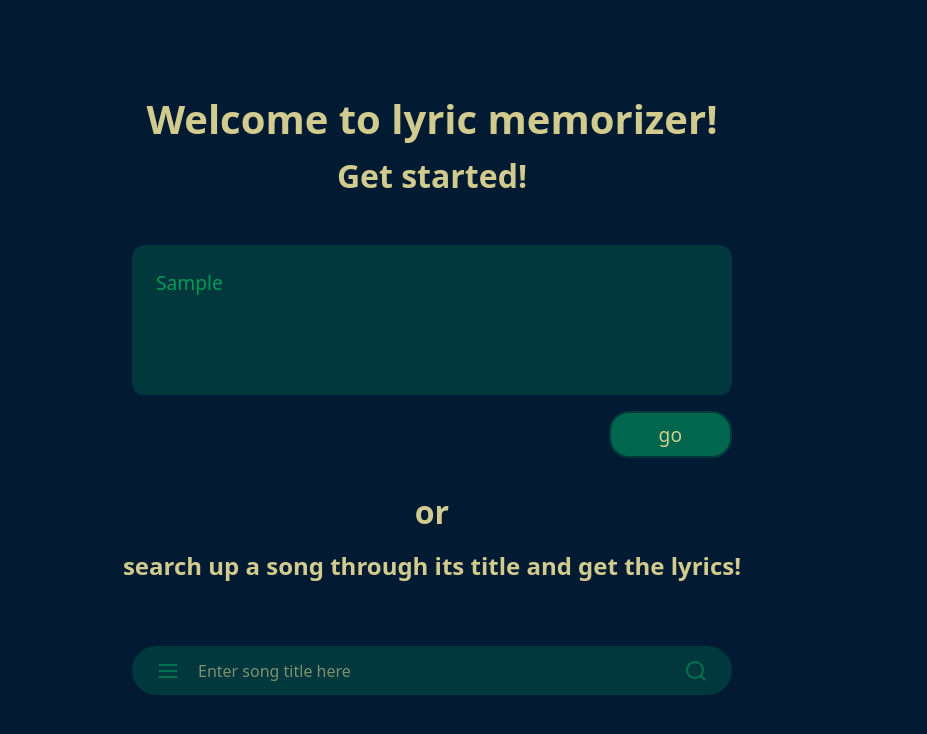
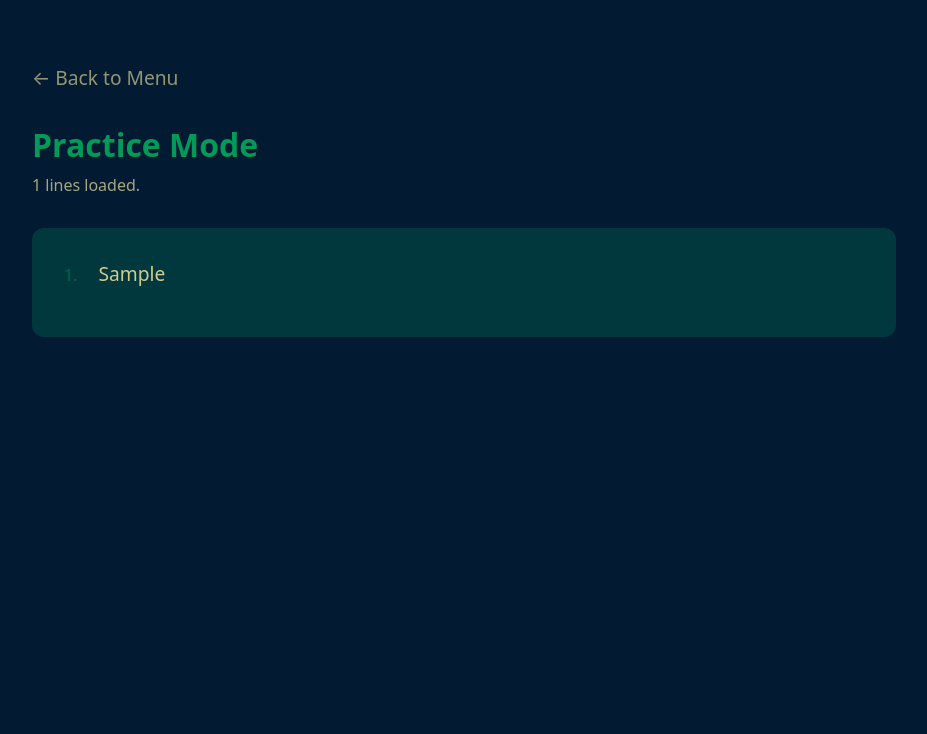
Before and after one commit to sitharachari/lyrics-memorizer, a React (Vite) app: page / in a window 1280 px wide. Both pictures are taken after typing "Sample" into the empty fields and a click on the button "go". Shown: the top 734 px of the page, without its empty margins (208-1135 px from the left). Built offline with nearby package versions, Linux system fonts and the light colour scheme.

Commit message:
added string parsing logic when lyrics are pasted in and then going to practice mode

```diff
--- a/src/App.css
+++ b/src/App.css
@@ -113,3 +113,59 @@
   color: var(--color-sand);
   opacity: 0.6;
 }
+
+/* --- Practice View Styles --- */
+.practice-container {
+  align-items: flex-start;
+  text-align: left;
+}
+
+.back-button {
+  background: transparent;
+  color: var(--color-sand);
+  font-size: 1.2rem;
+  cursor: pointer;
+  padding: 0;
+  margin-bottom: 2rem;
+  opacity: 0.7;
+  transition: opacity 0.2s;
+}
+
+.back-button:hover {
+  opacity: 1;
+}
+
+.practice-header {
+  margin-bottom: 2rem;
+}
+
+.practice-header h2 {
+  font-size: 2rem;
+  margin: 0 0 0.5rem 0;
+  color: var(--color-neon-green);
+}
+
+.practice-header p {
+  margin: 0;
+  opacity: 0.8;
+}
+
+.debug-lines {
+  width: 100%;
+  background-color: var(--color-input-bg);
+  padding: 2rem;
+  border-radius: 12px;
+}
+
+.debug-line {
+  margin: 0 0 1rem 0;
+  font-size: 1.2rem;
+  line-height: 1.5;
+}
+
+.line-number {
+  color: var(--color-neon-green);
+  opacity: 0.5;
+  margin-right: 1rem;
+  font-size: 1rem;
+}
--- a/src/App.tsx
+++ b/src/App.tsx
@@ -1,6 +1,57 @@
+import { useState } from 'react';
 import './App.css';
 
 function App() {
+  // --- STATE ---
+  const [currentView, setCurrentView] = useState<'home' | 'practice'>('home');
+  const [rawLyrics, setRawLyrics] = useState('');
+  const [songLines, setSongLines] = useState<string[]>([]);
+
+  // --- HANDLERS ---
+  const handleStartPractice = () => {
+    // 1. Prevent starting if the text area is empty
+    if (!rawLyrics.trim()) return;
+
+    // 2. Parse the lyrics: split by new line, trim whitespace, and remove empty lines
+    const parsedLines = rawLyrics
+      .split('\n')
+      .map(line => line.trim())
+      .filter(line => line.length > 0);
+
+    // 3. Save the parsed lines and switch the view
+    setSongLines(parsedLines);
+    setCurrentView('practice');
+  };
+
+  // --- RENDER PRACTICE VIEW ---
+  if (currentView === 'practice') {
+    return (
+      <div className="container practice-container">
+        <button
+          className="back-button"
+          onClick={() => setCurrentView('home')}
+        >
+          &larr; Back to Menu
+        </button>
+
+        <div className="practice-header">
+          <h2>Practice Mode</h2>
+          <p>{songLines.length} lines loaded.</p>
+        </div>
+
+        {/* This is a temporary display to prove the parsing worked */}
+        <div className="debug-lines">
+          {songLines.map((line, index) => (
+            <p key={index} className="debug-line">
+              <span className="line-number">{index + 1}.</span> {line}
+            </p>
+          ))}
+        </div>
+      </div>
+    );
+  }
+
+  // --- RENDER HOME VIEW ---
   return (
     <div className="container">
       <header className="header">
@@ -12,9 +63,13 @@ function App() {
         <textarea
           className="lyrics-textarea"
           placeholder="paste in your lyrics here!"
+          value={rawLyrics}
+          onChange={(e) => setRawLyrics(e.target.value)}
         />
         <div className="button-container">
-          <button className="go-button">go</button>
+          <button className="go-button" onClick={handleStartPractice}>
+            go
+          </button>
         </div>
       </section>
 
@@ -25,20 +80,16 @@ function App() {
 
       <section className="search-section">
         <div className="search-bar">
-          {/* Hamburger Menu Icon */}
           <svg className="icon" width="24" height="24" viewBox="0 0 24 24" fill="none" stroke="currentColor" strokeWidth="2">
             <line x1="3" y1="12" x2="21" y2="12"></line>
             <line x1="3" y1="6" x2="21" y2="6"></line>
             <line x1="3" y1="18" x2="21" y2="18"></line>
           </svg>
-
           <input
             type="text"
             placeholder="Enter song title here"
             className="search-input"
           />
-
-          {/* Magnifying Glass Icon */}
           <svg className="icon" width="24" height="24" viewBox="0 0 24 24" fill="none" stroke="currentColor" strokeWidth="2">
             <circle cx="11" cy="11" r="8"></circle>
             <line x1="21" y1="21" x2="16.65" y2="16.65"></line>
```
